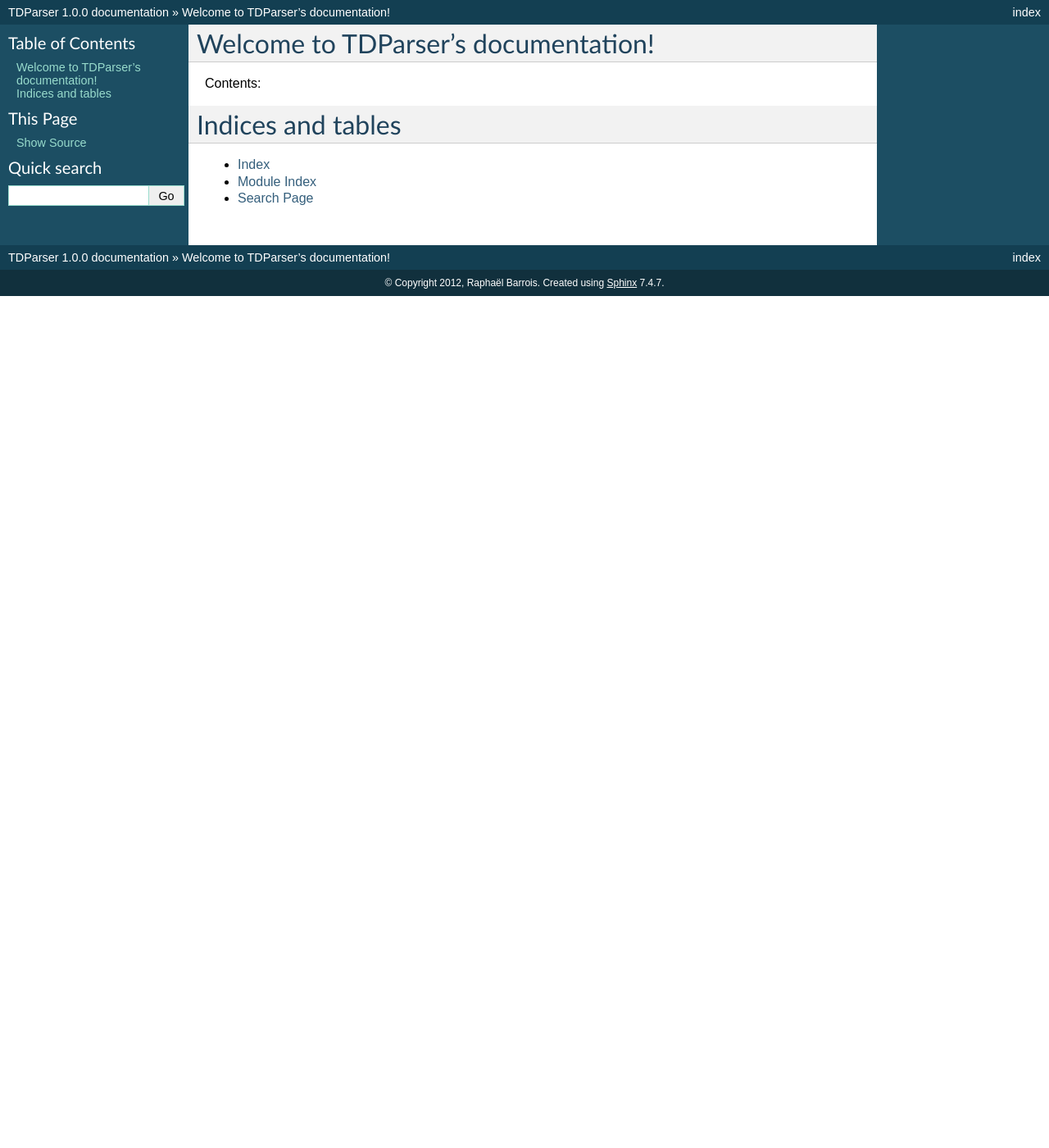
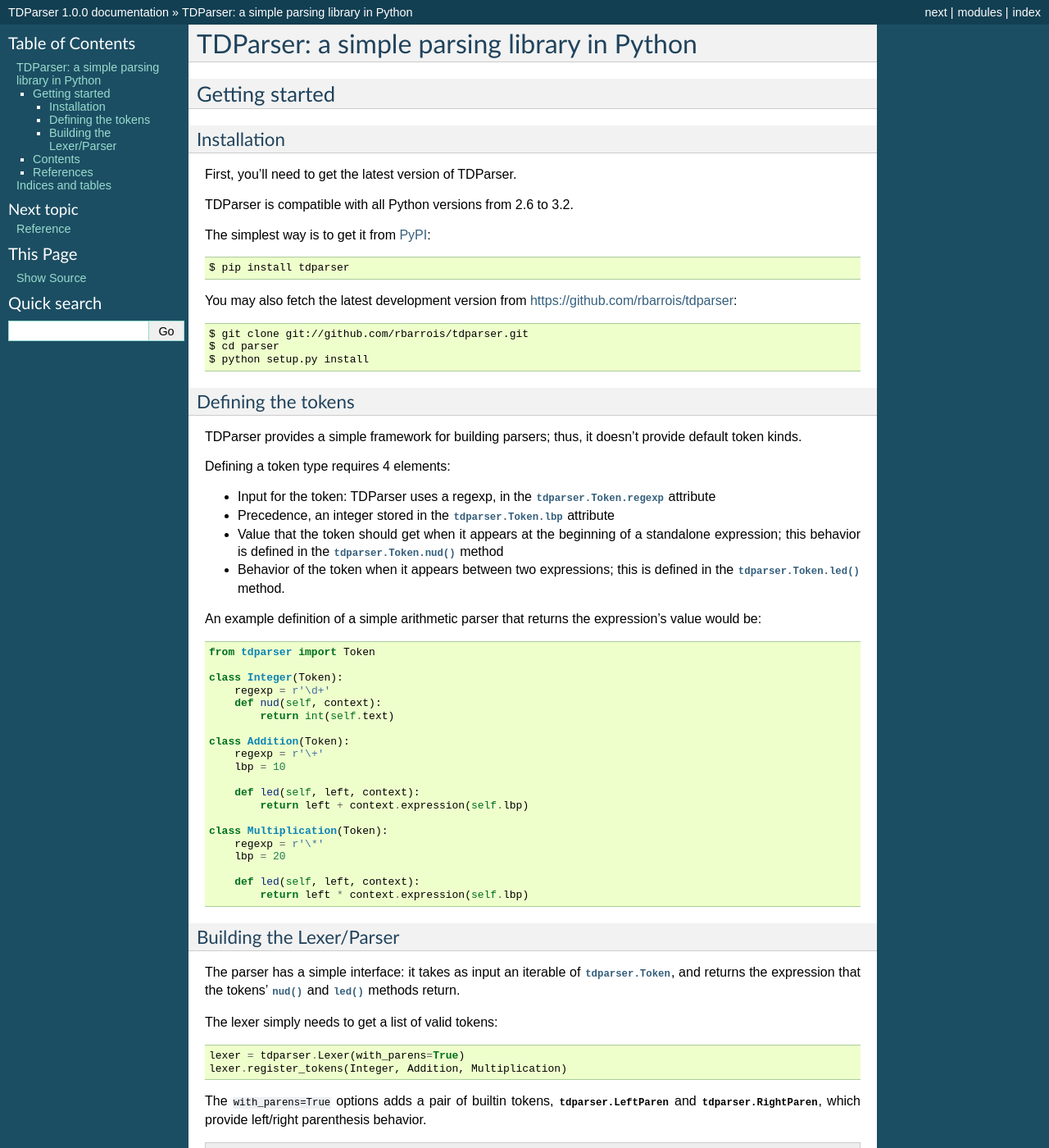
Before and after one commit to rbarrois/tdparser, a Sphinx documentation site: the page built from docs/index.rst, in a window 1280 px wide and 1400 px high. Shown: the whole window at 82% size. Built offline with Sphinx 7.4.7, drawn with Linux system fonts in a browser that asks for light colours; some of the changed text lies outside the part shown.

Commit message:
Add some documentation.
Signed-off-by: Raphaël Barrois <raphael.barrois@polytechnique.org>

```diff
--- /dev/null
+++ b/docs/changelog.rst
@@ -0,0 +1 @@
+../ChangeLog
--- a/docs/index.rst
+++ b/docs/index.rst
@@ -3,13 +3,112 @@
    You can adapt this file completely to your liking, but it should at least
    contain the root `toctree` directive.
 
-Welcome to TDParser's documentation!
-====================================
+TDParser: a simple parsing library in Python
+============================================
 
-Contents:
+Getting started
+---------------
+
+Installation
+~~~~~~~~~~~~
+
+First, you'll need to get the latest version of TDParser.
+
+TDParser is compatible with all Python versions from 2.6 to 3.2.
+
+The simplest way is to get it from `PyPI <http://pypi.python.org/>`_::
+
+    $ pip install tdparser
+
+You may also fetch the latest development version from https://github.com/rbarrois/tdparser::
+
+    $ git clone git://github.com/rbarrois/tdparser.git
+    $ cd parser
+    $ python setup.py install
+
+
+Defining the tokens
+~~~~~~~~~~~~~~~~~~~
+
+TDParser provides a simple framework for building parsers; thus, it doesn't provide
+default token kinds.
+
+Defining a token type requires 4 elements:
+
+- Input for the token: TDParser uses a regexp, in the :attr:`tdparser.Token.regexp` attribute
+- Precedence, an integer stored in the :attr:`tdparser.Token.lbp` attribute
+- Value that the token should get when it appears at the beginning of a standalone expression;
+  this behavior is defined in the :meth:`tdparser.Token.nud` method
+- Behavior of the token when it appears between two expressions;
+  this is defined in the :meth:`tdparser.Token.led` method.
+
+
+An example definition of a simple arithmetic parser that returns the expression's value would be::
+
+    from tdparser import Token
+
+    class Integer(Token):
+        regexp = r'\d+'
+        def nud(self, context):
+            return int(self.text)
+
+    class Addition(Token):
+        regexp = r'\+'
+        lbp = 10
+
+        def led(self, left, context):
+            return left + context.expression(self.lbp)
+
+    class Multiplication(Token):
+        regexp = r'\*'
+        lbp = 20
+
+        def led(self, left, context):
+            return left * context.expression(self.lbp)
+
+Building the Lexer/Parser
+~~~~~~~~~~~~~~~~~~~~~~~~~
+
+The parser has a simple interface: it takes as input an iterable of :class:`tdparser.Token`,
+and returns the expression that the tokens' :meth:`~tdparser.Token.nud` and :meth:`~tdparser.Token.led`
+methods return.
+
+The lexer simply needs to get a list of valid tokens::
+
+    lexer = tdparser.Lexer(with_parens=True)
+    lexer.register_tokens(Integer, Addition, Multiplication)
+
+The ``with_parens=True`` options adds a pair of builtin tokens, :class:`tdparser.LeftParen` and
+:class:`tdparser.RightParen`, which provide left/right parenthesis behavior.
+
+.. note:: The default lexer will skip space and tabulations. This can be modified by
+          settings the :attr:`~tdparser.Lexer.blank_chars` argument when initializing the
+          lexer.
+
+We now only need to feed our text to the lexer::
+
+    >>> lexer.parse('1 + 1')
+    2
+    >>> lexer.parse('2 * 3 + 4')
+    10
+
+Contents
+--------
 
 .. toctree::
    :maxdepth: 2
+
+   reference
+   changelog
+
+References
+----------
+
+A few articles on Top-Down parsing (the algorithm used by tdparser):
+
+- http://effbot.org/zone/simple-top-down-parsing.htm : A simple implementation in Python
+- http://javascript.crockford.com/tdop/tdop.html : A full tutorial in JS
+- http://dl.acm.org/citation.cfm?id=512931 : Original description of the algorithm
 
 Indices and tables
 ==================
```
Also changed, not shown: docs/reference.rst (added, +176 -0 lines), 1 other file.
